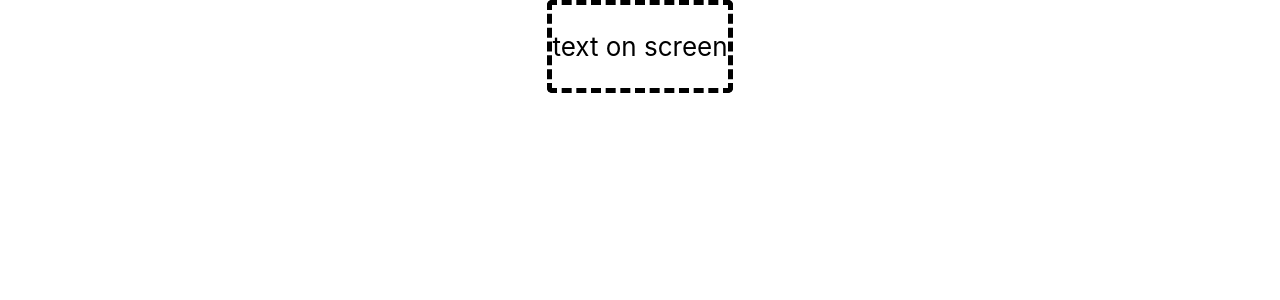
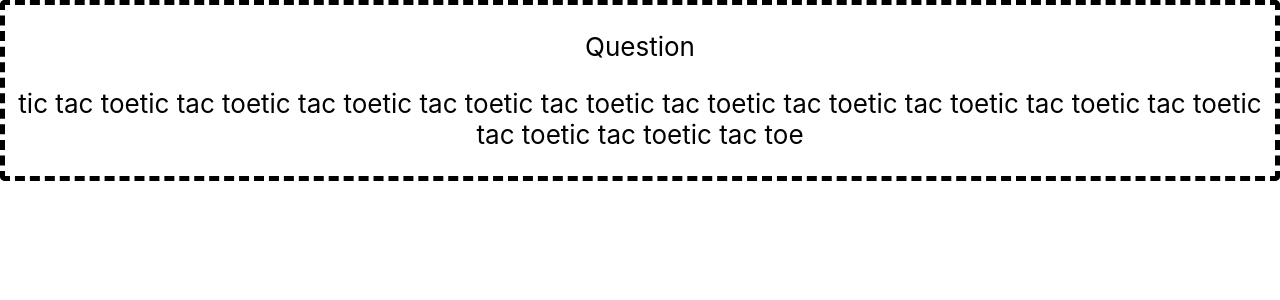
Before and after one commit to yudintsevtimofey/PractiCode-ShellHacks2025, a React (Create React App) app: page / in a window 1280 px wide. Shown: the top 300 px of the page. Built offline with nearby package versions, Linux system fonts and the light colour scheme.

Commit message:
added sample code to fix wrapping.

```diff
--- a/src/components/QuestionBox.js
+++ b/src/components/QuestionBox.js
@@ -4,7 +4,12 @@ function QuestionBox() {
   return (
     <div className="Box-Container">
       <header className="Box-header">
-        <p>text on screen</p>
+        <p className="Question-text">Question</p>
+        <p className="Question-prompt">
+          tic tac toetic tac toetic tac toetic tac toetic tac toetic tac toetic
+          tac toetic tac toetic tac toetic tac toetic tac toetic tac toetic tac
+          toe
+        </p>
       </header>
     </div>
   );
```
